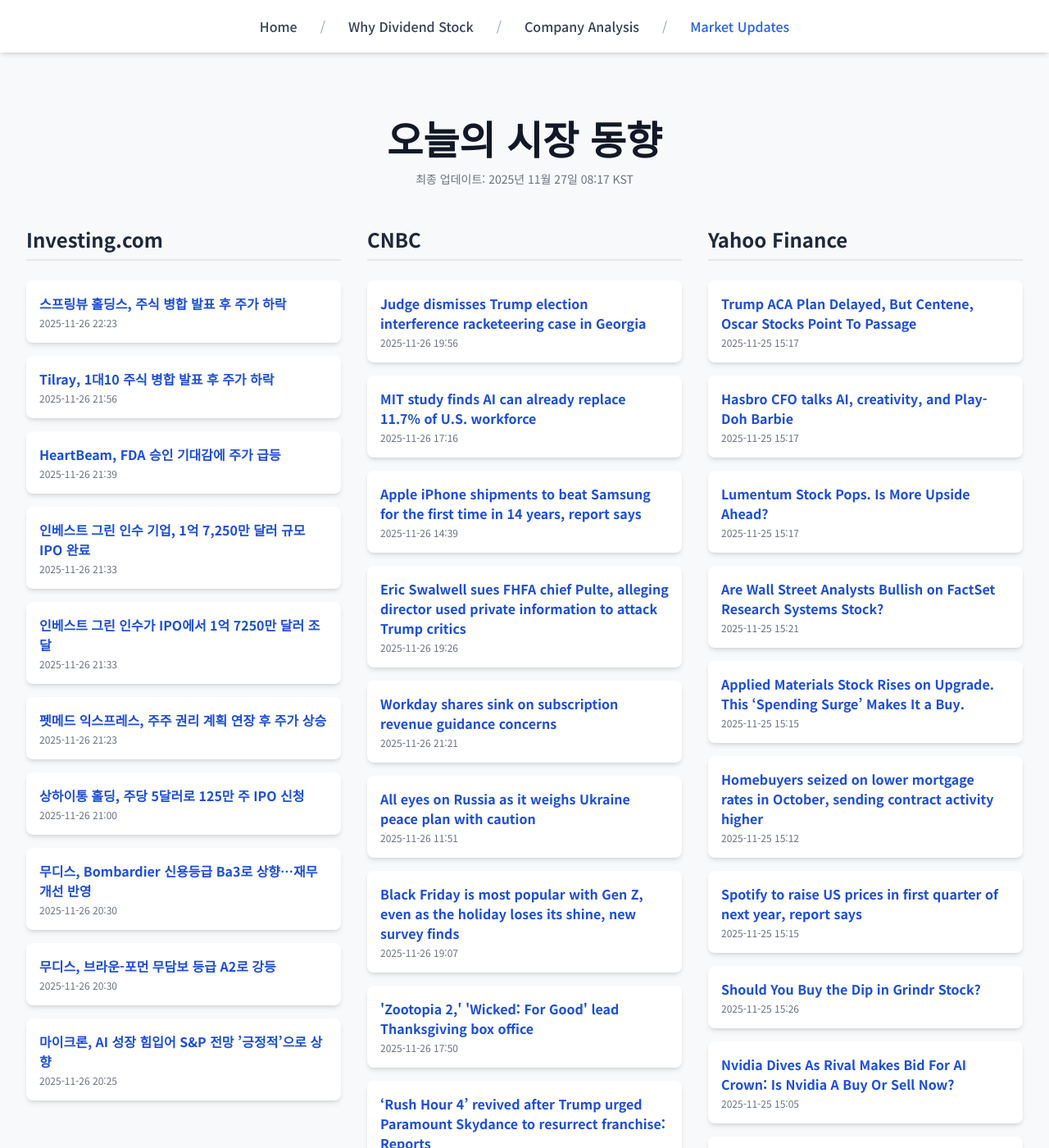
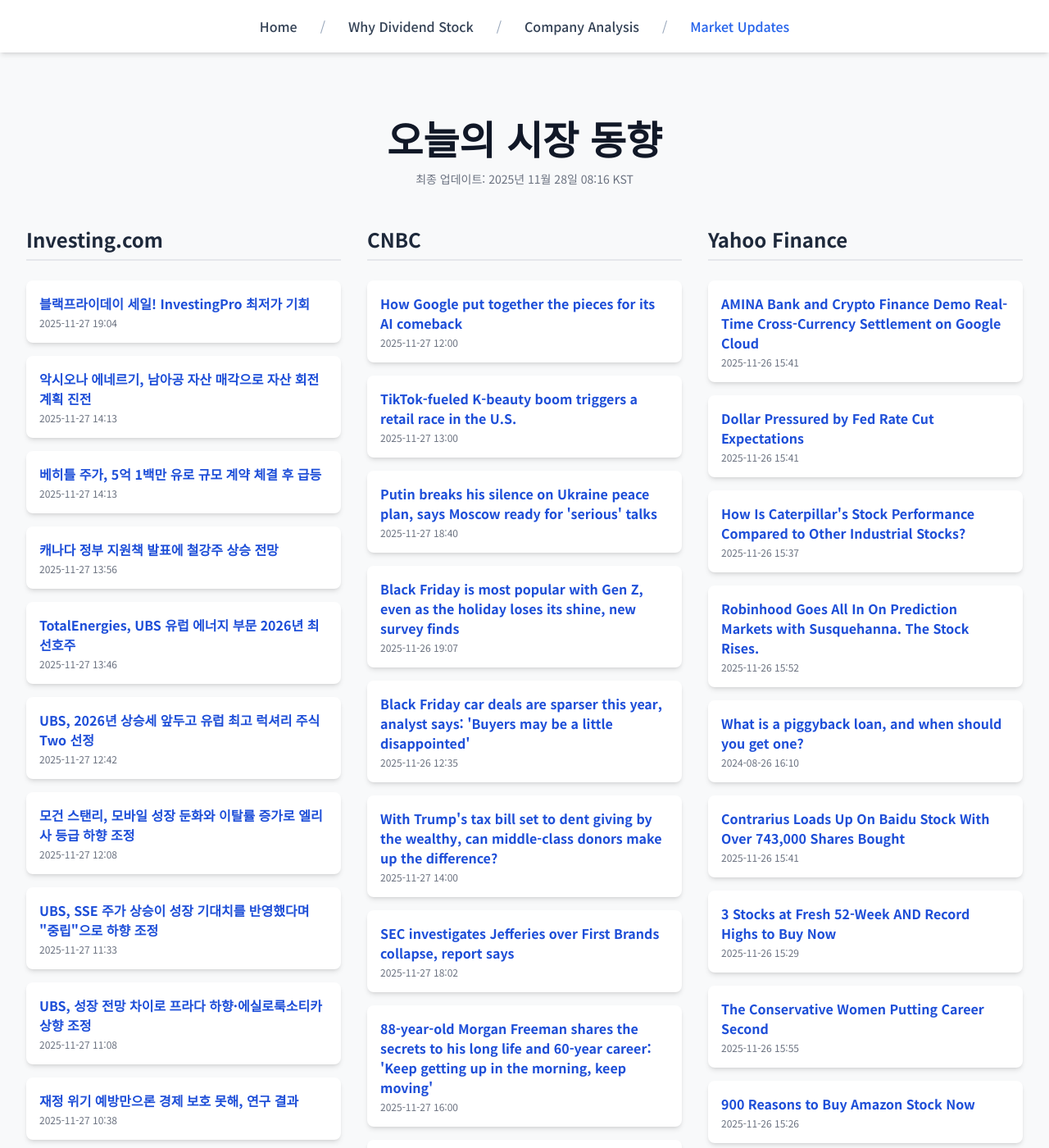
Before and after one commit to Kay-Hwang/my-company-analysis, a Jekyll site: the page built from market-updates.html, in a window 1280 px wide and 1400 px high. Shown: the whole window at 82% size. Built offline with Jekyll 4.4.1, drawn with Linux system fonts in a browser that asks for light colours; nearby versions of some CDN libraries; a script that is not in the unit is left out; some of the changed text lies outside the part shown.

Commit message:
Update daily data

```diff
--- a/_data/latest_data.json
+++ b/_data/latest_data.json
@@ -1,104 +1,86 @@
 {
-  "lastUpdated": "2025년 11월 27일 08:17 KST",
+  "lastUpdated": "2025년 11월 28일 08:16 KST",
   "news": {
     "investing": [
       {
-        "title": "스프링뷰 홀딩스, 주식 병합 발표 후 주가 하락",
-        "link": "https://kr.investing.com/news/stock-market-news/article-93CH-1734592",
-        "pubDate": "2025-11-26 22:23:06",
-        "summary": "스프링뷰 홀딩스, 주식 병합 발표 후 주가 하락"
+        "title": "블랙프라이데이 세일! InvestingPro 최저가 기회",
+        "link": "https://kr.investing.com/news/stock-market-news/article-1735281",
+        "pubDate": "2025-11-27 19:04:11",
+        "summary": "블랙프라이데이 세일! InvestingPro 최저가 기회"
       },
       {
-        "title": "Tilray, 1대10 주식 병합 발표 후 주가 하락",
-        "link": "https://kr.investing.com/news/stock-market-news/article-93CH-1734558",
-        "pubDate": "2025-11-26 21:56:29",
-        "summary": "Tilray, 1대10 주식 병합 발표 후 주가 하락"
+        "title": "악시오나 에네르기, 남아공 자산 매각으로 자산 회전 계획 진전",
+        "link": "https://kr.investing.com/news/stock-market-news/article-93CH-1735237",
+        "pubDate": "2025-11-27 14:13:17",
+        "summary": "악시오나 에네르기, 남아공 자산 매각으로 자산 회전 계획 진전"
       },
       {
-        "title": "HeartBeam, FDA 승인 기대감에 주가 급등",
-        "link": "https://kr.investing.com/news/stock-market-news/article-93CH-1734543",
-        "pubDate": "2025-11-26 21:39:32",
-        "summary": "HeartBeam, FDA 승인 기대감에 주가 급등"
+        "title": "베히틀 주가, 5억 1백만 유로 규모 계약 체결 후 급등",
+        "link": "https://kr.investing.com/news/stock-market-news/article-93CH-1735236",
+        "pubDate": "2025-11-27 14:13:13",
+        "summary": "베히틀 주가, 5억 1백만 유로 규모 계약 체결 후 급등"
       },
       {
-        "title": "인베스트 그린 인수 기업, 1억 7,250만 달러 규모 IPO 완료",
-        "link": "https://kr.investing.com/news/stock-market-news/article-432SI-1734532",
-        "pubDate": "2025-11-26 21:33:09",
-        "summary": "인베스트 그린 인수 기업, 1억 7,250만 달러 규모 IPO 완료"
+        "title": "캐나다 정부 지원책 발표에 철강주 상승 전망",
+        "link": "https://kr.investing.com/news/stock-market-news/article-93CH-1735231",
+        "pubDate": "2025-11-27 13:56:13",
+        "summary": "캐나다 정부 지원책 발표에 철강주 상승 전망"
       },
       {
-        "title": "인베스트 그린 인수가 IPO에서 1억 7250만 달러 조달",
-        "link": "https://kr.investing.com/news/stock-market-news/article-432SI-1734533",
-        "pubDate": "2025-11-26 21:33:08",
-        "summary": "인베스트 그린 인수가 IPO에서 1억 7250만 달러 조달"
+        "title": "TotalEnergies, UBS 유럽 에너지 부문 2026년 최선호주",
+        "link": "https://kr.investing.com/news/stock-market-news/article-93CH-1735225",
+        "pubDate": "2025-11-27 13:46:21",
+        "summary": "TotalEnergies, UBS 유럽 에너지 부문 2026년 최선호주"
       },
       {
-        "title": "펫메드 익스프레스, 주주 권리 계획 연장 후 주가 상승",
-        "link": "https://kr.investing.com/news/stock-market-news/article-93CH-1734518",
-        "pubDate": "2025-11-26 21:23:19",
-        "summary": "펫메드 익스프레스, 주주 권리 계획 연장 후 주가 상승"
+        "title": "UBS, 2026년 상승세 앞두고 유럽 최고 럭셔리 주식 Two 선정",
+        "link": "https://kr.investing.com/news/stock-market-news/article-93CH-1735197",
+        "pubDate": "2025-11-27 12:42:27",
+        "summary": "UBS, 2026년 상승세 앞두고 유럽 최고 럭셔리 주식 Two 선정"
       },
       {
-        "title": "상하이통 홀딩, 주당 5달러로 125만 주 IPO 신청",
-        "link": "https://kr.investing.com/news/stock-market-news/article-432SI-1734459",
-        "pubDate": "2025-11-26 21:00:06",
-        "summary": "상하이통 홀딩, 주당 5달러로 125만 주 IPO 신청"
+        "title": "모건 스탠리, 모바일 성장 둔화와 이탈률 증가로 엘리사 등급 하향 조정",
+        "link": "https://kr.investing.com/news/stock-market-news/article-1735189",
+        "pubDate": "2025-11-27 12:08:42",
+        "summary": "모건 스탠리, 모바일 성장 둔화와 이탈률 증가로 엘리사 등급 하향 조정"
       },
       {
-        "title": "무디스, Bombardier 신용등급 Ba3로 상향…재무 개선 반영",
-        "link": "https://kr.investing.com/news/stock-market-news/article-93CH-1734444",
-        "pubDate": "2025-11-26 20:30:27",
-        "summary": "무디스, Bombardier 신용등급 Ba3로 상향…재무 개선 반영"
+        "title": "UBS, SSE 주가 상승이 성장 기대치를 반영했다며 \"중립\"으로 하향 조정",
+        "link": "https://kr.investing.com/news/stock-market-news/article-1735179",
+        "pubDate": "2025-11-27 11:33:42",
+        "summary": "UBS, SSE 주가 상승이 성장 기대치를 반영했다며 \"중립\"으로 하향 조정"
       },
       {
-        "title": "무디스, 브라운-포먼 무담보 등급 A2로 강등",
-        "link": "https://kr.investing.com/news/stock-market-news/article-93CH-1734443",
-        "pubDate": "2025-11-26 20:30:22",
-        "summary": "무디스, 브라운-포먼 무담보 등급 A2로 강등"
+        "title": "UBS, 성장 전망 차이로 프라다 하향·에실로룩소티카 상향 조정",
+        "link": "https://kr.investing.com/news/stock-market-news/article-1735173",
+        "pubDate": "2025-11-27 11:08:25",
+        "summary": "UBS, 성장 전망 차이로 프라다 하향·에실로룩소티카 상향 조정"
       },
       {
-        "title": "마이크론, AI 성장 힘입어 S&P 전망 ’긍정적’으로 상향",
-        "link": "https://kr.investing.com/news/stock-market-news/article-93CH-1734439",
-        "pubDate": "2025-11-26 20:25:03",
-        "summary": "마이크론, AI 성장 힘입어 S&P 전망 ’긍정적’으로 상향"
+        "title": "재정 위기 예방만으론 경제 보호 못해, 연구 결과",
+        "link": "https://kr.investing.com/news/stock-market-news/article-93CH-1735157",
+        "pubDate": "2025-11-27 10:38:12",
+        "summary": "재정 위기 예방만으론 경제 보호 못해, 연구 결과"
       }
     ],
     "cnbc": [
       {
-        "title": "Judge dismisses Trump election interference racketeering case in Georgia",
-        "link": "https://www.cnbc.com/2025/11/26/trump-georgia-election-case-dismissed-2020.html",
-        "pubDate": "Wed, 26 Nov 2025 19:56:27 GMT",
-        "summary": "Fulton County Superior Court Judge Scott McAfee's ruling ends the final case against Trump that remained unresolved after he returned to the White House."
+        "title": "How Google put together the pieces for its AI comeback",
+        "link": "https://www.cnbc.com/2025/11/27/how-google-put-together-the-pieces-for-its-ai-comeback.html",
+        "pubDate": "Thu, 27 Nov 2025 12:00:01 GMT",
+        "summary": "The company's Gemini 3 and Ironwood AI chip are driving Wall Street's excitement behind Alphabet's AI comeback, but challenges remain."
       },
       {
-        "title": "MIT study finds AI can already replace 11.7% of U.S. workforce",
-        "link": "https://www.cnbc.com/2025/11/26/mit-study-finds-ai-can-already-replace-11point7percent-of-us-workforce.html",
-        "pubDate": "Wed, 26 Nov 2025 17:16:54 GMT",
-        "summary": "Artificial intelligence can already replace 11.7% of the U.S. labor market, across finance, health care and professional services, according to MIT's study."
+        "title": "TikTok-fueled K-beauty boom triggers a retail race in the U.S.",
+        "link": "https://www.cnbc.com/2025/11/27/k-beauty-tiktok-makeup.html",
+        "pubDate": "Thu, 27 Nov 2025 13:00:02 GMT",
+        "summary": "K-beauty has vaulted into the American mainstream, driven by TikTok and younger, more diverse shoppers. Retailers from Ulta to Walmart are racing to cash in."
       },
       {
-        "title": "Apple iPhone shipments to beat Samsung for the first time in 14 years, report says",
-        "link": "https://www.cnbc.com/2025/11/26/apple-iphone-shipments-to-beat-samsung-for-the-first-time-in-14-years.html",
-        "pubDate": "Wed, 26 Nov 2025 14:39:06 GMT",
-        "summary": "Apple's success is being driven by its iPhone 17 series launched in September."
-      },
-      {
-        "title": "Eric Swalwell sues FHFA chief Pulte, alleging director used private information to attack Trump critics",
-        "link": "https://www.cnbc.com/2025/11/26/swalwell-mortgage-fraud-lawsuit-fhfa-pulte-democrat-governor-bid.html",
-        "pubDate": "Wed, 26 Nov 2025 19:26:35 GMT",
-        "summary": "Eric Swalwell alleges FHFA's Pulte used federal mortgage data to hurt Trump’s critics, leaking details about Swalwell family home ahead of his campaign launch."
-      },
-      {
-        "title": "Workday shares sink on subscription revenue guidance concerns",
-        "link": "https://www.cnbc.com/2025/11/26/workday-shares-sink-on-subscription-revenue-guidance-concerns.html",
-        "pubDate": "Wed, 26 Nov 2025 21:21:04 GMT",
-        "summary": "Workday delivered turkey without the gravy, according to analysts at Evercore."
-      },
-      {
-        "title": "All eyes on Russia as it weighs Ukraine peace plan with caution",
-        "link": "https://www.cnbc.com/2025/11/26/russia-responds-to-fledgling-ukraine-peace-plan.html",
-        "pubDate": "Wed, 26 Nov 2025 11:51:55 GMT",
-        "summary": "There's been little official comment from Moscow regarding a revised U.S.-brokered peace plan for Ukraine."
+        "title": "Putin breaks his silence on Ukraine peace plan, says Moscow ready for 'serious' talks",
+        "link": "https://www.cnbc.com/2025/11/27/putin-moscow-ready-for-serious-talks-on-ukraine-peace-plan.html",
+        "pubDate": "Thu, 27 Nov 2025 18:40:30 GMT",
+        "summary": "Russian President Vladimir Putin said the outlines of a draft peace plan agreed by the U.S. and Ukraine could become the basis of a deal to end the war."
       },
       {
         "title": "Black Friday is most popular with Gen Z, even as the holiday loses its shine, new survey finds",
@@ -107,84 +89,102 @@
         "summary": "A new AT&amp;T survey found that members of Generation Z are the biggest Black Friday shoppers, while older generations shop closer to Christmas."
       },
       {
-        "title": "'Zootopia 2,' 'Wicked: For Good' lead Thanksgiving box office",
-        "link": "https://www.cnbc.com/2025/11/26/thanksgiving-box-office-zootopia-2-wicked-for-good.html",
-        "pubDate": "Wed, 26 Nov 2025 17:50:45 GMT",
-        "summary": "Disney's \"Zootopia 2\" and Universal's \"Wicked: For Good\" are set for strong Thanksgiving box office haul, but not as big as 2024's record-breaking tally."
+        "title": "Black Friday car deals are sparser this year, analyst says: 'Buyers may be a little disappointed'",
+        "link": "https://www.cnbc.com/2025/11/26/black-friday-car-deals.html",
+        "pubDate": "Wed, 26 Nov 2025 12:35:01 GMT",
+        "summary": "While there's ample inventory to choose from, car shoppers may have a hard time finding any generous Black Friday or end-of-year deals."
       },
       {
-        "title": "‘Rush Hour 4’ revived after Trump urged Paramount Skydance to resurrect franchise: Reports",
-        "link": "https://www.cnbc.com/2025/11/25/trump-pushed-paramount-revive-rush-hour-4-reports-say.html",
-        "pubDate": "Wed, 26 Nov 2025 02:33:04 GMT",
-        "summary": "Studios earlier declined a fourth \"Rush Hour\" over concerns about director Brett Ratner, whose career crashed after sexual misconduct allegations he denies."
+        "title": "With Trump's tax bill set to dent giving by the wealthy, can middle-class donors make up the difference?",
+        "link": "https://www.cnbc.com/2025/11/27/trump-tax-changes-middle-class-donors-giving-gap.html",
+        "pubDate": "Thu, 27 Nov 2025 14:00:01 GMT",
+        "summary": "Next year, some 140 million Americans will get a new tax break on donations. Experts warn it's unclear whether they will use it."
       },
       {
-        "title": "Amazon faces FAA probe after delivery drone snaps internet cable in Texas",
-        "link": "https://www.cnbc.com/2025/11/25/amazon-faa-probe-delivery-drone-incident-texas.html",
-        "pubDate": "Wed, 26 Nov 2025 02:58:03 GMT",
-        "summary": "The probe comes as Amazon faces stiffer competition from Walmart, which has also begun drone deliveries."
+        "title": "SEC investigates Jefferies over First Brands collapse, report says",
+        "link": "https://www.cnbc.com/2025/11/27/sec-investigates-jefferies-over-first-brands-collapse-report-says.html",
+        "pubDate": "Thu, 27 Nov 2025 18:02:34 GMT",
+        "summary": "The FT said the SEC is looking into whether Jefferies gave investors enough information on their exposure to the failed auto business."
+      },
+      {
+        "title": "88-year-old Morgan Freeman shares the secrets to his long life and 60-year career: 'Keep getting up in the morning, keep moving'",
+        "link": "https://www.cnbc.com/2025/11/27/morgan-freemans-secret-to-longevity-as-an-88-year-old-actor.html",
+        "pubDate": "Thu, 27 Nov 2025 16:00:01 GMT",
+        "summary": "At 88 years old, renowned actor Morgan Freeman doesn't plan to retire. Here's what he says is his secret to longevity."
+      },
+      {
+        "title": "Psychologists say this 'green flag' is one of the strongest predictors of a successful relationship—it can be 'hard to spot'",
+        "link": "https://www.cnbc.com/2025/11/27/psychologists-this-is-one-of-the-strongest-predictors-of-a-happy-relationship.html",
+        "pubDate": "Thu, 27 Nov 2025 14:00:01 GMT",
+        "summary": "Couples counselor Baya Voce says that this green flag is a sure sign of relationship success, but it can be \"hard to spot early on.\""
+      },
+      {
+        "title": "'Green light' away from AI trade: Two ETF executives see a key market shift underway",
+        "link": "https://www.cnbc.com/2025/11/27/green-light-away-from-ai-trade-two-etf-ceos-see-a-key-market-shift.html",
+        "pubDate": "Thu, 27 Nov 2025 21:00:01 GMT",
+        "summary": "Markets may have entered a new cycle. Here's why."
       }
     ],
     "yahoo": [
       {
-        "title": "Trump ACA Plan Delayed, But Centene, Oscar Stocks Point To Passage",
-        "link": "https://www.investors.com/politics/trump-aca-sp-500-health-insurance-stocks/?src=A00220&yptr=yahoo",
-        "pubDate": "2025-11-25T15:17:30Z",
-        "summary": "Trump ACA Plan Delayed, But Centene, Oscar Stocks Point To Passage"
+        "title": "AMINA Bank and Crypto Finance Demo Real-Time Cross-Currency Settlement on Google Cloud",
+        "link": "https://finance.yahoo.com/news/amina-bank-crypto-finance-demo-154148976.html",
+        "pubDate": "2025-11-26T15:41:48Z",
+        "summary": "AMINA Bank and Crypto Finance Demo Real-Time Cross-Currency Settlement on Google Cloud"
       },
       {
-        "title": "Hasbro CFO talks AI, creativity, and Play-Doh Barbie",
-        "link": "https://finance.yahoo.com/news/hasbro-cfo-talks-ai-creativity-151721741.html",
-        "pubDate": "2025-11-25T15:17:21Z",
-        "summary": "Hasbro CFO talks AI, creativity, and Play-Doh Barbie"
+        "title": "Dollar Pressured by Fed Rate Cut Expectations",
+        "link": "https://finance.yahoo.com/news/dollar-pressured-fed-rate-cut-154135724.html",
+        "pubDate": "2025-11-26T15:41:35Z",
+        "summary": "Dollar Pressured by Fed Rate Cut Expectations"
       },
       {
-        "title": "Lumentum Stock Pops. Is More Upside Ahead?",
-        "link": "https://finance.yahoo.com/news/lumentum-stock-pops-more-upside-151713696.html",
-        "pubDate": "2025-11-25T15:17:13Z",
-        "summary": "Lumentum Stock Pops. Is More Upside Ahead?"
+        "title": "How Is Caterpillar's Stock Performance Compared to Other Industrial Stocks?",
+        "link": "https://finance.yahoo.com/news/caterpillars-stock-performance-compared-other-153744935.html",
+        "pubDate": "2025-11-26T15:37:44Z",
+        "summary": "How Is Caterpillar's Stock Performance Compared to Other Industrial Stocks?"
       },
       {
-        "title": "Are Wall Street Analysts Bullish on FactSet Research Systems Stock?",
-        "link": "https://finance.yahoo.com/news/wall-street-analysts-bullish-factset-152121308.html",
-        "pubDate": "2025-11-25T15:21:21Z",
-        "summary": "Are Wall Street Analysts Bullish on FactSet Research Systems Stock?"
+        "title": "Robinhood Goes All In On Prediction Markets with Susquehanna. The Stock Rises.",
+        "link": "https://www.barrons.com/articles/robinhood-prediction-markets-susquehanna-b720f8c3?siteid=yhoof2&yptr=yahoo",
+        "pubDate": "2025-11-26T15:52:00Z",
+        "summary": "Robinhood Goes All In On Prediction Markets with Susquehanna. The Stock Rises."
       },
       {
-        "title": "Applied Materials Stock Rises on Upgrade. This ‘Spending Surge’ Makes It a Buy.",
-        "link": "https://www.barrons.com/articles/applied-materials-stock-upgrade-buy-90a58491?siteid=yhoof2&yptr=yahoo",
-        "pubDate": "2025-11-25T15:15:00Z",
-        "summary": "Applied Materials Stock Rises on Upgrade. This ‘Spending Surge’ Makes It a Buy."
+        "title": "What is a piggyback loan, and when should you get one?",
+        "link": "https://finance.yahoo.com/personal-finance/mortgages/article/piggyback-loan-161041276.html",
+        "pubDate": "2024-08-26T16:10:41Z",
+        "summary": "What is a piggyback loan, and when should you get one?"
       },
       {
-        "title": "Homebuyers seized on lower mortgage rates in October, sending contract activity higher",
-        "link": "https://finance.yahoo.com/news/homebuyers-seized-on-lower-mortgage-rates-in-october-sending-contract-activity-higher-151239797.html",
-        "pubDate": "2025-11-25T15:12:39Z",
-        "summary": "Homebuyers seized on lower mortgage rates in October, sending contract activity higher"
+        "title": "Contrarius Loads Up On Baidu Stock With Over 743,000 Shares Bought",
+        "link": "https://finance.yahoo.com/news/contrarius-loads-baidu-stock-over-154120969.html",
+        "pubDate": "2025-11-26T15:41:20Z",
+        "summary": "Contrarius Loads Up On Baidu Stock With Over 743,000 Shares Bought"
       },
       {
-        "title": "Spotify to raise US prices in first quarter of next year, report says",
-        "link": "https://finance.yahoo.com/news/spotify-raise-us-prices-first-151549823.html",
-        "pubDate": "2025-11-25T15:15:49Z",
-        "summary": "Spotify to raise US prices in first quarter of next year, report says"
+        "title": "3 Stocks at Fresh 52-Week AND Record Highs to Buy Now",
+        "link": "https://finance.yahoo.com/news/3-stocks-fresh-52-week-152950785.html",
+        "pubDate": "2025-11-26T15:29:50Z",
+        "summary": "3 Stocks at Fresh 52-Week AND Record Highs to Buy Now"
       },
       {
-        "title": "Should You Buy the Dip in Grindr Stock?",
-        "link": "https://finance.yahoo.com/news/buy-dip-grindr-stock-152652028.html",
-        "pubDate": "2025-11-25T15:26:52Z",
-        "summary": "Should You Buy the Dip in Grindr Stock?"
+        "title": "The Conservative Women Putting Career Second",
+        "link": "https://www.wsj.com/lifestyle/careers/the-conservative-women-putting-career-second-1d9abeba?siteid=yhoof2&yptr=yahoo",
+        "pubDate": "2025-11-26T15:55:00Z",
+        "summary": "The Conservative Women Putting Career Second"
       },
       {
-        "title": "Nvidia Dives As Rival Makes Bid For AI Crown: Is Nvidia A Buy Or Sell Now?",
-        "link": "https://www.investors.com/research/nvidia-nvda-stock-ai-chip-china/?src=A00220&yptr=yahoo",
-        "pubDate": "2025-11-25T15:05:58Z",
-        "summary": "Nvidia Dives As Rival Makes Bid For AI Crown: Is Nvidia A Buy Or Sell Now?"
+        "title": "900 Reasons to Buy Amazon Stock Now",
+        "link": "https://finance.yahoo.com/news/900-reasons-buy-amazon-stock-152655963.html",
+        "pubDate": "2025-11-26T15:26:55Z",
+        "summary": "900 Reasons to Buy Amazon Stock Now"
       },
       {
-        "title": "A Blockchain Company Invested in a Trump Family-Backed Cryptocurrency. It Has Been a Disaster for Shareholders.",
-        "link": "https://www.barrons.com/articles/alt5sigma-wlfi-trump-crypto-c8b636ea?siteid=yhoof2&yptr=yahoo",
-        "pubDate": "2025-11-25T15:06:00Z",
-        "summary": "A Blockchain Company Invested in a Trump Family-Backed Cryptocurrency. It Has Been a Disaster for Shareholders."
+        "title": "Wedbush Just Raised Its Fannie Mae Price Target 1,050%. Should You Buy FNMA Stock Here?",
+        "link": "https://finance.yahoo.com/news/wedbush-just-raised-fannie-mae-155510673.html",
+        "pubDate": "2025-11-26T15:55:10Z",
+        "summary": "Wedbush Just Raised Its Fannie Mae Price Target 1,050%. Should You Buy FNMA Stock Here?"
       }
     ]
   }
```
